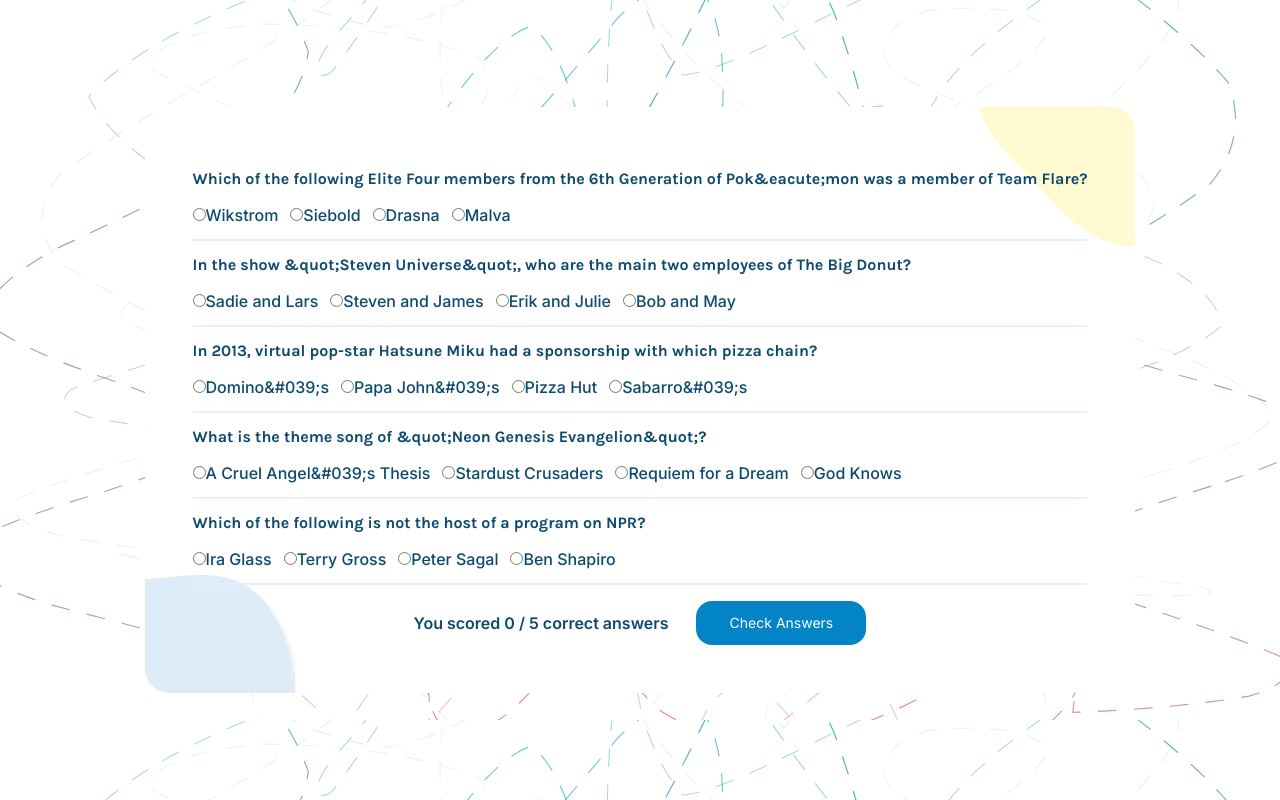
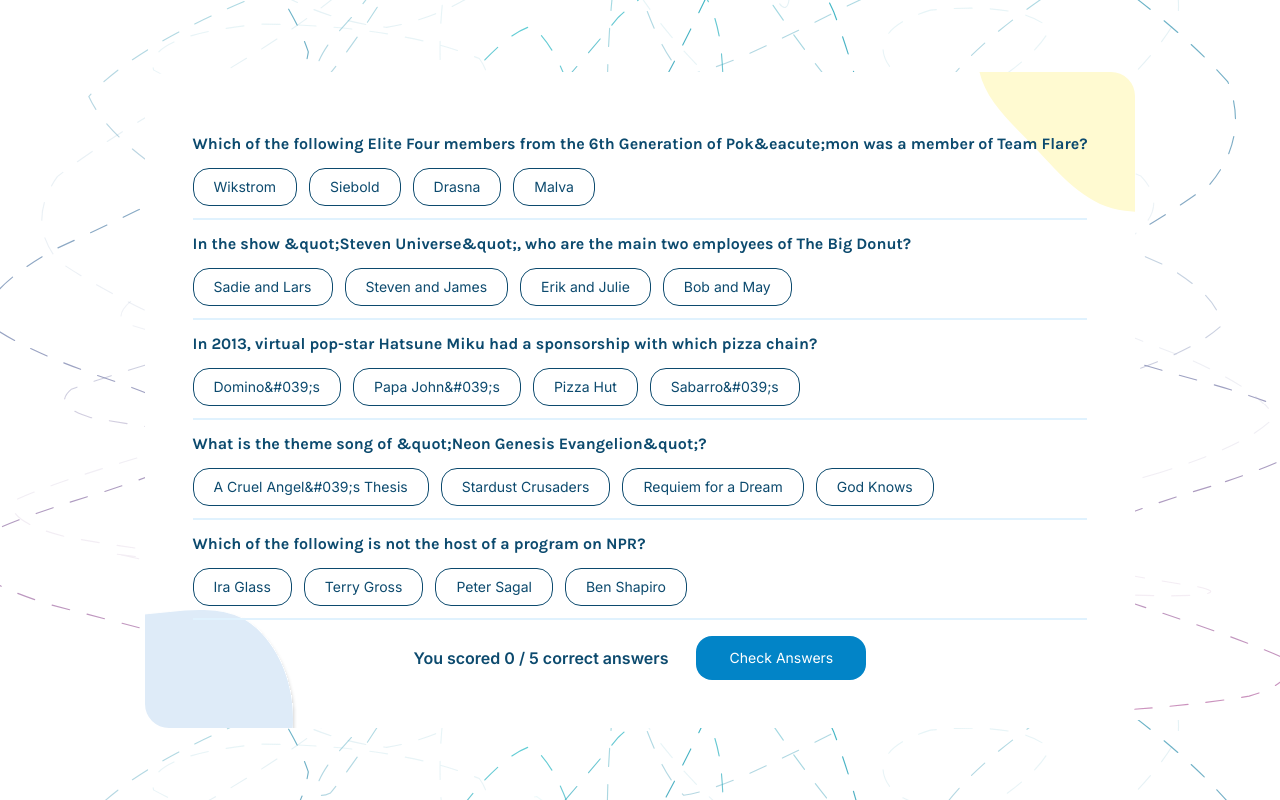
Before and after one commit to farulivan/quizzical-trivia, a React (Vite) app: page / in a window 1280 px wide. Both pictures are taken after a click on the button "Start Quiz". Built offline with nearby package versions, Linux system fonts and the light colour scheme.

Commit message:
add styling to answeroptions

```diff
--- a/src/components/Answer.jsx
+++ b/src/components/Answer.jsx
@@ -11,23 +11,27 @@
         setAnswerOptions(handleShuffle(options))
     },[])
 
-    // console.log(answerOptions)
-
     return (
         <section className="answer-option flex flex-row my-3 gap-3 font-Inter font-medium">
             {answerOptions?.map(answer => {
                 return (
                 <section key={answer}>
                     <input
-                        className=""
+                        className="hidden peer"
                         type="radio"
-                        id= {answer}
+                        id={answer}
                         name={props.index}
-                        value= {answer}
+                        value={answer}
                         // checked={formData.employment ===  {answer}}
                         onChange={props.handleChange}
+                        required
                     />
-                    <label htmlFor= {answer}>{answer}</label>
+                    <label
+                        className="inline-flex font-Inter font-normal text-sm justify-between items-center px-5 py-2 w-full bg-white rounded-2xl border border-sky-900 cursor-pointer peer-checked:bg-sky-200 peer-checked:border-0 hover:bg-gray-100"
+                        htmlFor={answer}
+                    >
+                        {answer}
+                    </label>
                 </section>
                 )
             })}
```
